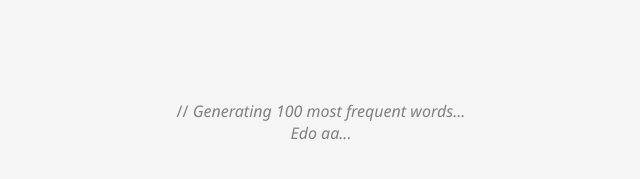
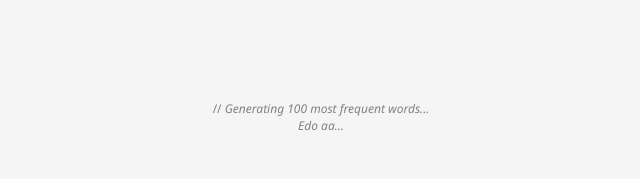
Before and after one commit to haansah1/dsa_group18, a plain HTML site: page index.html in a window 1280 px wide. Shown: the part 333-512 px from the top of the page, without its empty margins (319-959 px from the left). Drawn offline with Linux system fonts and the light colour scheme.

Commit message:
Deploying to Github

```diff
--- a/index.css
+++ b/index.css
@@ -72,6 +72,7 @@ form .div1{
     text-align: center;
     border:none;
     color: grey;
+    font-size:.75em
 }
 .active{
     margin: 0px 50px;
```
